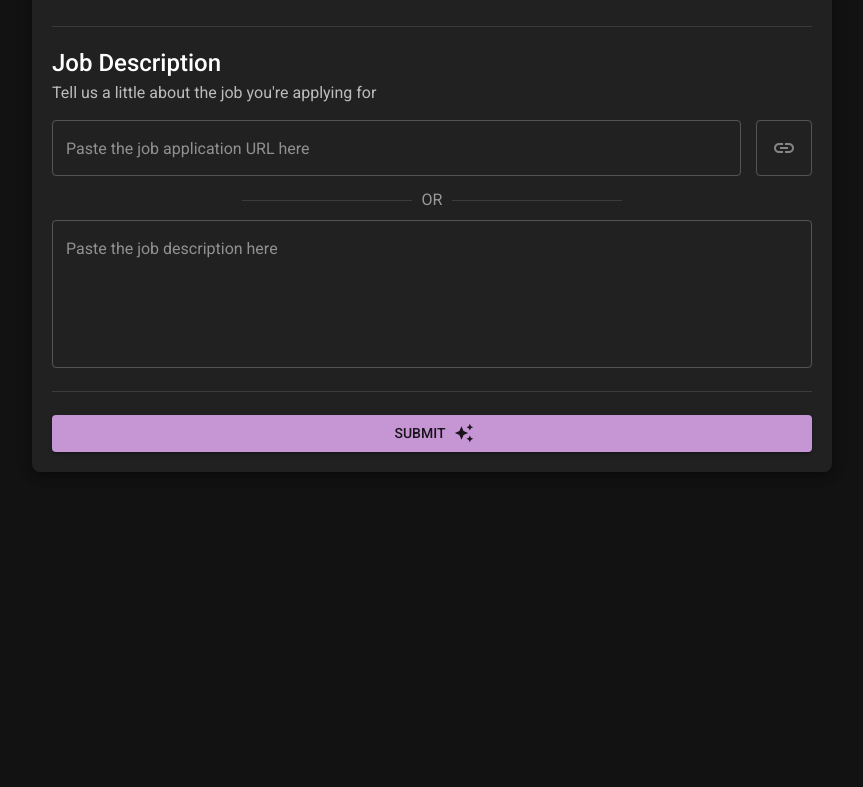
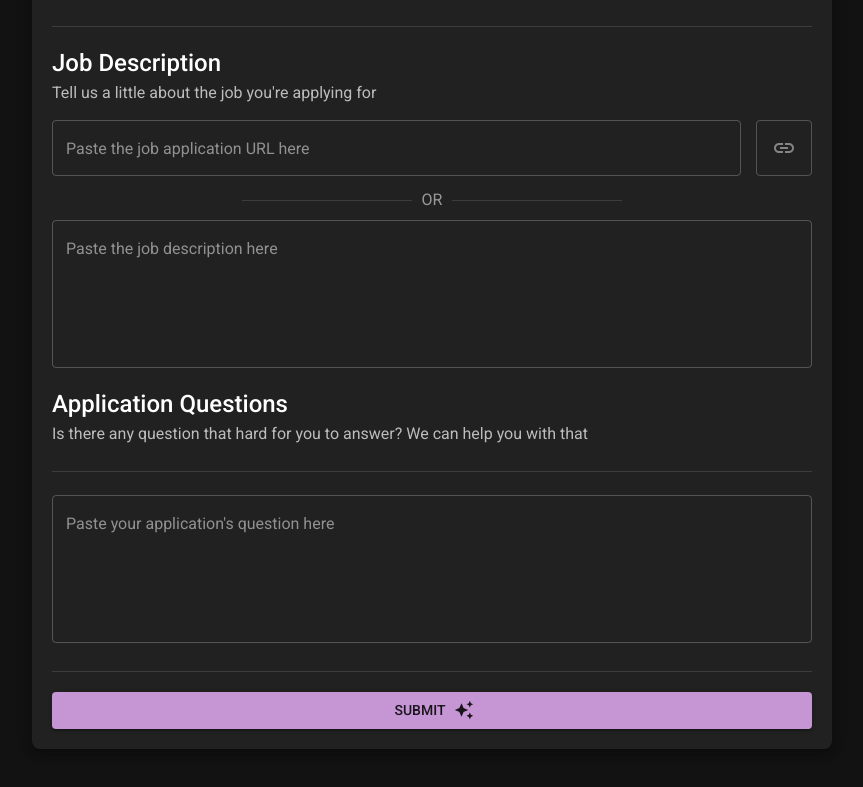
Before and after one commit to charlesphu/SpeedFill, a Next.js app: page / in a window 1280 px wide. Shown: the part 542-1329 px from the top of the page, without its empty margins (208-1071 px from the left). Before the commit the page ends 1054 px from the top, so only its background shows below. Built offline with nearby package versions, Linux system fonts and the light colour scheme; what @mui/material-nextjs would draw is missing.

Commit message:
upload v1

```diff
--- a/src/app/page.js
+++ b/src/app/page.js
@@ -1,6 +1,6 @@
 "use client";
 
-import React from "react";
+import React, { useState } from "react";
 
 // MUI
 import { Box } from "@mui/system";
@@ -21,7 +21,7 @@ export default function Home() {
   //     <Button
   //       variant="contained"
   //       endIcon={<AutoAwesomeIcon />}
-  //       onClick={() => sendPrompt("how do i get a job")}
+  //       onClick={() => sendPrompt("how do i study?")}
   //       loading={loading}
   //       loadingPosition={"end"}>
   //       Ask AI
@@ -33,6 +33,13 @@ export default function Home() {
   //   </Box>
   // );
   const { response, error, loading, sendPrompt } = useAIPrompt();
+  const [resumeText, setResumeText] = useState("");
+  const [jobDescription, setJobDescription] = useState("");
+  const [applicationQuestion, setApplicationQuestion] = useState("");
+  const handleSubmit = () => {
+    const prompt = `Resume: ${resumeText}\nJob Description: ${jobDescription}\nApplication Question: ${applicationQuestion}`;
+    sendPrompt(prompt);
+  };
 
   return (
     <>
@@ -105,6 +112,8 @@ export default function Home() {
                 variant="outlined"
                 fullWidth
                 placeholder="Or paste your resume content here..."
+                value={resumeText}
+                onChange={(e) => setResumeText(e.target.value)}
               />
             </Box>
           </Box>
@@ -146,20 +155,40 @@ export default function Home() {
             rows={5}
             multiline
             placeholder="Paste the job description here"
+            value={jobDescription}
+            onChange={(e) => setJobDescription(e.target.value)}
           />
-
+          <Typography variant="h5" fontWeight="medium" marginTop="20px">
+            Application Questions
+          </Typography>
+          <Typography
+            variant="body1"
+            color="textSecondary"
+            marginTop="2px"
+            marginBottom="2px">
+            Is there any question that hard for you to answer? We can help you with that
+          </Typography>
           <Divider style={{ marginTop: "23px", marginBottom: "23px" }} />
-
+          <TextField
+            variant="outlined"
+            rows={5}
+            multiline
+            placeholder="Paste your application's question here"
+            value={applicationQuestion}
+            onChange={(e) => setApplicationQuestion(e.target.value)}
+          />
+          <Divider style={{ marginTop: "28px", marginBottom: "20px" }} />
           <Button
             variant="contained"
             color="primary"
             endIcon={<AutoAwesomeIcon />}
-          // uncomment this if you want to see the console log something
-          // onClick={() => sendPrompt("how do i get a job")}
+            // uncomment this if you want to see the console log something
+            onClick={handleSubmit}
           >
             Submit
           </Button>
         </Box>
+        {response && <Typography variant="body1" marginTop={2}>{response}</Typography>}
       </Box>
     </>
   );
```
